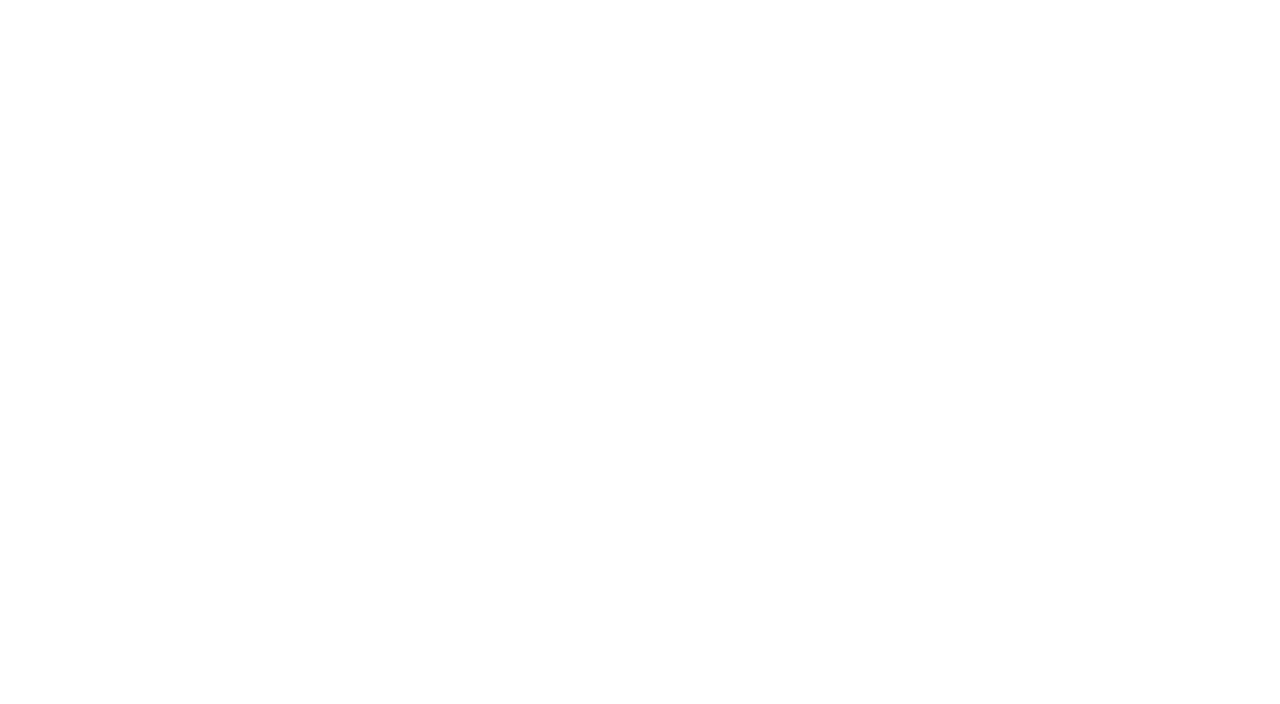
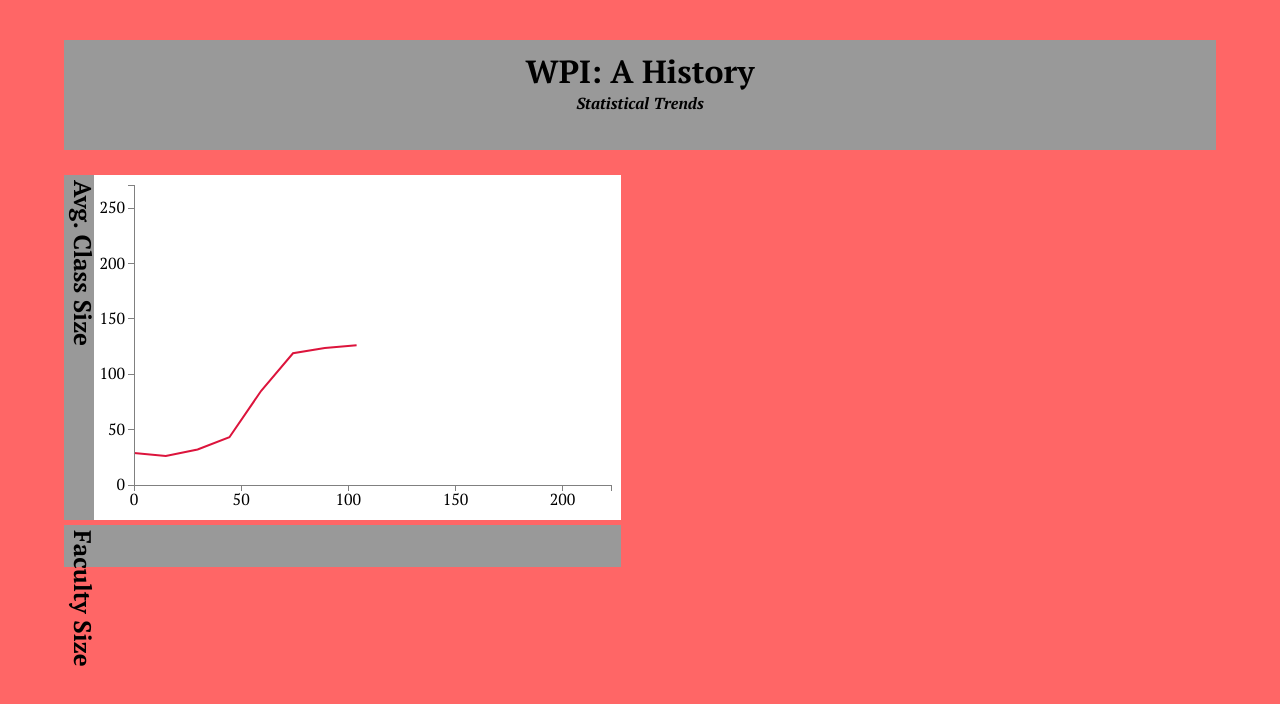
Before and after one commit to alray2569/cs4241-final-project, a website: page public/stats.html in a window 1280 px wide. Drawn offline with nearby package versions, Linux system fonts and the light colour scheme.

Commit message:
Attempt to use D3

```diff
--- /dev/null
+++ b/public/d3.css
@@ -0,0 +1,16 @@
+path {
+	stroke: crimson;
+	stroke-width: 2;
+	fill: none;
+}
+
+.axis path, .axis line {
+	fill: none;
+	stroke: grey;
+	stroke-width: 1;
+	shape-rendering: crispEdges;
+}
+
+.svgwrap {
+	background-color: white;
+}
--- /dev/null
+++ b/public/js/d3.js
@@ -0,0 +1,65 @@
+/* global d3: false */
+
+function toKV(obj) {
+	var kva = [], x, key;
+
+	window.console.log(obj);
+
+	for (x = 0; x < Object.keys(obj).length; ++x) {
+		key = Object.keys(obj)[x];
+		kva[x] = {key: key, value: obj[key]};
+	}
+
+	return kva;
+}
+
+function scale(value, inmin, inmax, outmin, outmax) {
+	return (value - inmin) / (inmax - inmin) * (outmax - outmin) + outmin;
+}
+
+function d3Do () {
+	var margin = {top: 10, bottom: 30, left: 40, right: 10},
+		width = (window.innerWidth * 0.40) - 35,
+		height = 300,
+
+		x = d3.scale.linear().range([0, width]),
+		y = d3.scale.linear().range([height, 0]),
+
+		xAxis = d3.svg.axis().scale(x).orient("bottom").ticks(5),
+		yAxis = d3.svg.axis().scale(y).orient("left").ticks(5),
+
+		valueline = d3.svg.line()
+					.x(function(d) {return scale(d.key, 1865, 2015, 0, width);})
+					.y(function(d) {return height - d.value;})
+					.interpolate("linear"),
+
+		gcs = d3.select("#graphClassSize")
+				.append("svg")
+					.attr("width", width + margin.left + margin.right)
+					.attr("height", height + margin.top + margin.bottom)
+				.append("g")
+					.attr("transform", "translate(" + margin.left + "," + margin.top + ")"),
+
+		data = toKV(window.avgclass);
+
+	x.domain(d3.extent(data, function(d) {return scale(d.key, 1865, 2015, 0, width);}));
+	y.domain([0, d3.max(data, function(d) {return height - d.value;})]);
+
+	console.log(data);
+	console.log(valueline(data));
+
+	gcs.append("path")
+		.attr("class", "line")
+		.attr("d", valueline(data));
+
+	gcs.append("g")
+		.attr("class", "x axis")
+		.attr("transform", "translate(0, " + height + ")")
+		.call(xAxis);
+
+	gcs.append("g")
+		.attr("class", "y axis")
+		.call(yAxis);
+}
+
+window.onload = d3Do;
--- /dev/null
+++ b/public/js/stats.js
@@ -0,0 +1,43 @@
+var avgclass = {
+	1865: 64  / 2,
+	1875: 116 / 4,
+	1885: 142 / 4,
+	1895: 191 / 4,
+	1905: 377 / 4,
+	1915: 527 / 4,
+	1925: 548 / 4,
+	1935: 559 / 4
+};
+
+var faculty = {
+	1865: 5,
+	1875: 9,
+	1885: 12,
+	1895: 14,
+	1905: 17,
+	1915: 30,
+	1925: 54,
+	1935: 75
+};
+
+var tuition = {
+	1865: 100,
+	1875: 109,
+	1885: 160,
+	1895: 160,
+	1905: 160,
+	1915: 160,
+	1925: 230,
+	1935: 330
+};
+
+var majors = {
+	1865: 1,
+	1875: 1,
+	1885: 1,
+	1895: 5,
+	1905: 5,
+	1915: 5,
+	1925: 5,
+	1935: 6
+};
--- a/public/stats.html
+++ b/public/stats.html
@@ -3,8 +3,39 @@
 	<head>
 		<meta charset=utf-8>
 		<title>WPI: Historical Statistics</title>
+		<link rel="stylesheet" type="text/css" href="style.css" />
+		<link rel="stylesheet" type="text/css" href="d3.css" />
+
+		<!-- D3JS -->
+		<script src="http://d3js.org/d3.v3.min.js"></script>
+
+		<!-- MY SCRIPT -->
+		<script src="js/stats.js"></script>
+		<script src="js/d3.js"></script>
 	</head>
 	<body>
+		<header>
+			<h1>WPI: A History</h1>
+			<p id="subtitle">Statistical Trends</p>
+		</header>
+		<div class="ctwrap">
+			<div id="ctleft">
+				<section>
+					<h2>Avg. Class Size</h2>
+					<div id="graphClassSize" class="svgwrap">
 
+					</div>
+				</section>
+				<section>
+					<h2>Faculty Size</h2>
+					<div id="graphFaculSize" class="svgwrap">
+
+					</div>
+				</section>
+			</div>
+			<div id="ctright">
+
+			</div>
+		</div>
 	</body>
 </html>
```
Also changed, not shown: public/index.html (+1 -0 lines), public/js/app.js (+4 -43 lines).
